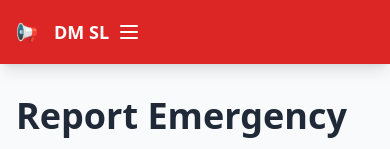
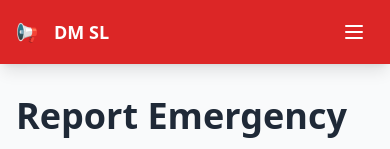
Before and after one commit to AHMEDzayn-ux/Disaster-management, a React (Vite) app: page /report in a window 390 px wide. Shown: the top 149 px of the page. Built offline with nearby package versions, Linux system fonts and the light colour scheme.

Commit message:
adjust navbar hamburger menu alignment

```diff
--- a/src/components/Navbar.jsx
+++ b/src/components/Navbar.jsx
@@ -82,7 +82,7 @@ function Navbar({ userType = 'reporter' }) {
                     {/* Mobile menu button */}
                     <button
                         onClick={() => setIsOpen(!isOpen)}
-                        className="lg:hidden text-white focus:outline-none p-2 rounded-md hover:bg-white/10 transition-colors"
+                        className="lg:hidden ml-auto text-white focus:outline-none p-2 rounded-md hover:bg-white/10 transition-colors"
                         aria-label="Toggle menu"
                     >
                         <svg className="w-6 h-6" fill="none" stroke="currentColor" viewBox="0 0 24 24">
```
